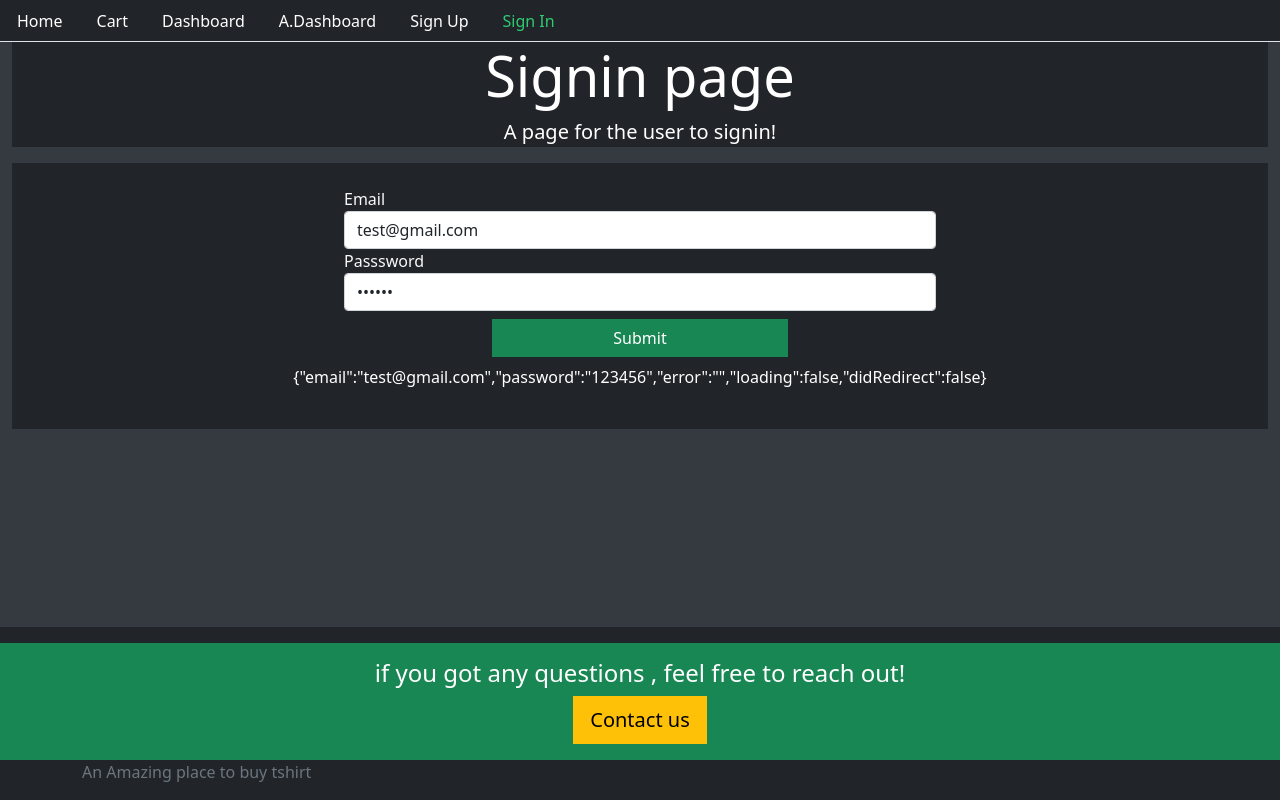
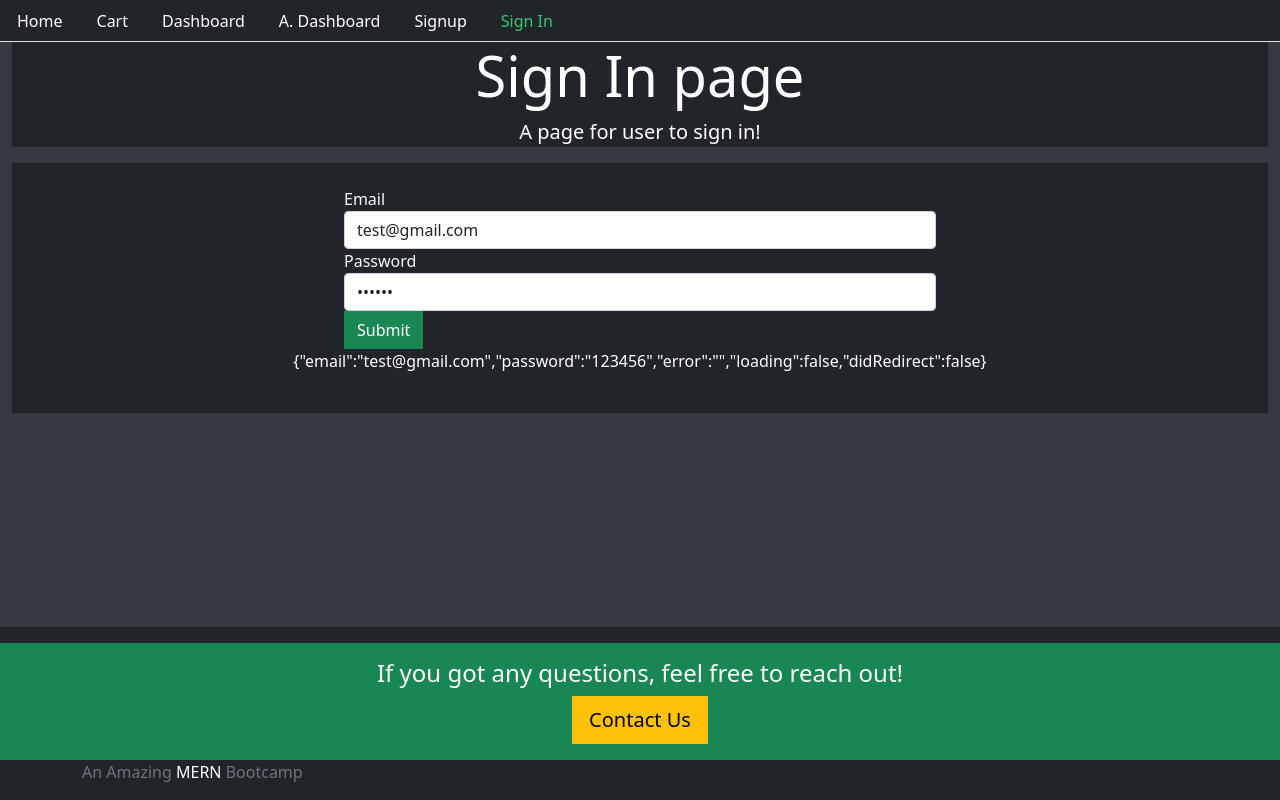
Before and after one commit to brindashree/MernTstore-frontend, a React (Create React App) app: page /signin in a window 1280 px wide. Built offline with nearby package versions, Linux system fonts and the light colour scheme.

Commit message:
signout working

```diff
--- a/src/Routes.js
+++ b/src/Routes.js
@@ -1,23 +1,19 @@
-import React from 'react'
-import { BrowserRouter, Switch, Route } from "react-router-dom"
+import React from "react";
+import { BrowserRouter, Switch, Route } from "react-router-dom";
 import Home from "./core/Home";
-import Signin from './user/Signin';
-import Signup from './user/Signup';
+import Signup from "./user/Signup";
+import Signin from "./user/Signin";
 
+const Routes = () => {
+  return (
+    <BrowserRouter>
+      <Switch>
+        <Route path="/" exact component={Home} />
+        <Route path="/signup" exact component={Signup} />
+        <Route path="/signin" exact component={Signin} />
+      </Switch>
+    </BrowserRouter>
+  );
+};
 
-
-const Routes =() =>{
-    return (
-        <BrowserRouter>
-            <Switch>
-                <Route path="/" exact component={Home} >
-                </Route>
-                <Route path="/signup" exact component={Signup} >
-                </Route>
-                <Route path="/signin" exact component={Signin} >
-                </Route>
-            </Switch>
-        </BrowserRouter>
-    );
-}
 export default Routes;
--- a/src/auth/helper/index.js
+++ b/src/auth/helper/index.js
@@ -13,7 +13,7 @@ export const signup = user => {
       return response.json();
     })
     .catch(err => console.log(err));
-}
+};
 
 export const signin = user => {
   return fetch(`${API}/signin`, {
@@ -28,36 +28,35 @@ export const signin = user => {
       return response.json();
     })
     .catch(err => console.log(err));
-}
+};
 
 export const authenticate = (data, next) => {
   if (typeof window !== "undefined") {
-        localStorage.setItem("jwt", JSON.stringify(data))
+    localStorage.setItem("jwt", JSON.stringify(data));
     next();
   }
-}
+};
 
 export const signout = next => {
   if (typeof window !== "undefined") {
-        localStorage.removeItem("jwt")
+    localStorage.removeItem("jwt");
     next();
 
     return fetch(`${API}/signout`, {
-            method:"GET"
+      method: "GET"
     })
       .then(response => console.log("signout success"))
-        .catch(err => console.log(err))
+      .catch(err => console.log(err));
   }
-}
+};
 
-export const isAuthenticated = () => {
-    if (typeof window !== "undefined") {
+export const isAutheticated = () => {
+  if (typeof window == "undefined") {
     return false;
   }
   if (localStorage.getItem("jwt")) {
     return JSON.parse(localStorage.getItem("jwt"));
-    }
-    else {
+  } else {
     return false;
   }
-}
+};
--- a/src/core/Base.js
+++ b/src/core/Base.js
@@ -1,16 +1,15 @@
-import React from 'react'
-import Menu from './Menu';
+import React from "react";
+import Menu from "./Menu";
 
 const Base = ({
-    title = "My title",
-    description = "My description",
+  title = "My Title",
+  description = "My desription",
   className = "bg-dark text-white p-4",
   children
- }) => {
-    return (
+}) => (
   <div>
-            <Menu/>
-            <div className="container-fluid ">
+    <Menu />
+    <div className="container-fluid">
       <div className="jumbotron bg-dark text-white text-center">
         <h2 className="display-4">{title}</h2>
         <p className="lead">{description}</p>
@@ -19,14 +18,16 @@ const Base = ({
     </div>
     <footer className="footer bg-dark mt-auto py-3">
       <div className="container-fluid bg-success text-white text-center py-3">
-                    <h4>if you got any questions , feel free to reach out!</h4>
-                    <button className="btn btn-warning btn-lg">Contact us</button>
+        <h4>If you got any questions, feel free to reach out!</h4>
+        <button className="btn btn-warning btn-lg">Contact Us</button>
       </div>
       <div className="container">
-                    <span className="text-muted">An Amazing place to buy tshirt</span>
+        <span className="text-muted">
+          An Amazing <span className="text-white">MERN</span> Bootcamp
+        </span>
       </div>
     </footer>
   </div>
-    )
-}
+);
+
 export default Base;
--- a/src/core/Menu.js
+++ b/src/core/Menu.js
@@ -1,21 +1,20 @@
-import React from 'react';
+import React from "react";
 import { Link, withRouter } from "react-router-dom";
-import { signout,isAuthenticated } from '../auth/helper';
+import { signout, isAutheticated } from "../auth/helper";
 
 const currentTab = (history, path) => {
   if (history.location.pathname === path) {
-        return{color:"#2ecc72"}
+    return { color: "#2ecc72" };
   } else {
-        return { color: "#FFFFFF" }
+    return { color: "#FFFFFF" };
   }
-}
+};
 
-const Menu = ({history}) =>  {
-    return (
+const Menu = ({ history }) => (
   <div>
     <ul className="nav nav-tabs bg-dark">
       <li className="nav-item">
-                    <Link style={ currentTab(history,"/")} className="nav-link" to="/">
+        <Link style={currentTab(history, "/")} className="nav-link" to="/">
           Home
         </Link>
       </li>
@@ -23,57 +22,63 @@ const Menu = ({history}) =>  {
         <Link
           style={currentTab(history, "/cart")}
           className="nav-link"
-                        to="/cart">
+          to="/cart"
+        >
           Cart
         </Link>
       </li>
       <li className="nav-item">
         <Link
           style={currentTab(history, "/user/dashboard")}
-                        className="nav-link" to="/user/dashboard">
+          className="nav-link"
+          to="/user/dashboard"
+        >
           Dashboard
         </Link>
       </li>
       <li className="nav-item">
         <Link
           style={currentTab(history, "/admin/dashboard")}
-                        className="nav-link" to="/admin/dashboard">
-                        A.Dashboard
+          className="nav-link"
+          to="/admin/dashboard"
+        >
+          A. Dashboard
         </Link>
       </li>
       <li className="nav-item">
         <Link
           style={currentTab(history, "/signup")}
-                        className="nav-link" to="/signup">
-                        Sign Up
+          className="nav-link"
+          to="/signup"
+        >
+          Signup
         </Link>
       </li>
       <li className="nav-item">
         <Link
           style={currentTab(history, "/signin")}
-                        className="nav-link" to="/signin">
+          className="nav-link"
+          to="/signin"
+        >
           Sign In
         </Link>
       </li>
-
-                {isAuthenticated() && (
+      {isAutheticated() && (
         <li className="nav-item">
           <span
             className="nav-link text-warning"
             onClick={() => {
               signout(() => {
                 history.push("/");
-                            })
+              });
             }}
           >
             Signout
           </span>
         </li>
       )}
-
     </ul>
   </div>
-    )
-}
+);
 
 export default withRouter(Menu);
--- a/src/user/Signin.js
+++ b/src/user/Signin.js
@@ -1,92 +1,82 @@
 import React, { useState } from "react";
 import Base from "../core/Base";
-import { Link, Redirect } from "react-router-dom";
-import { authenticate,isAuthenticated, signin} from "../auth/helper";
+import { Redirect } from "react-router-dom";
+
+import { signin, authenticate, isAutheticated } from "../auth/helper";
 
 const Signin = () => {
-
   const [values, setValues] = useState({
     email: "test@gmail.com",
     password: "123456",
     error: "",
     loading: false,
-        didRedirect:false
-    })
+    didRedirect: false
+  });
 
   const { email, password, error, loading, didRedirect } = values;
-
-    const { user } = isAuthenticated();
+  const { user } = isAutheticated();
 
   const handleChange = name => event => {
-        setValues({
-            ...values,
-            error: false,
-            [name]: event.target.value
-        });
-    }
+    setValues({ ...values, error: false, [name]: event.target.value });
+  };
 
   const onSubmit = event => {
     event.preventDefault();
-        setValues({
-            ...values,
-            error: false,
-            loading:true
-        })
+    setValues({ ...values, error: false, loading: true });
     signin({ email, password })
-            .then(
-                data => {
+      .then(data => {
         if (data.error) {
-                         setValues({
-            ...values,
-            error: data.error,
-            loading:false
-        })
-                    }
-                    else {
+          setValues({ ...values, error: data.error, loading: false });
+        } else {
           authenticate(data, () => {
             setValues({
               ...values,
-                                didRedirect:true
+              didRedirect: true
+            });
+          });
+        }
       })
-                        })
+      .catch(console.log("signin request failed"));
+  };
+
+  const performRedirect = () => {
+    //TODO: do a redirect here
+    if (didRedirect) {
+      if (user && user.role === 1) {
+        return <p>redirect to admin</p>;
+      } else {
+        return <p>redirect to user dashboard</p>;
       }
     }
-            )
-        .catch(console.log("signin request failed"))
-    }
-
-    const performRedirect = () => {
-        if (didRedirect) {
-            if (user && user.role === 1) {
-                return <p>redirect to admin</p>
-            } else {
-                return <p>redirect to user dashboard</p>
-            }
-        }
-        if (isAuthenticated()) {
+    if (isAutheticated()) {
       return <Redirect to="/" />;
     }
-    }
+  };
 
   const loadingMessage = () => {
     return (
       loading && (
         <div className="alert alert-info">
-                     <h2>Loading.....</h2>
+          <h2>Loading...</h2>
         </div>
       )
-         )
-    }
+    );
+  };
+
   const errorMessage = () => {
     return (
       <div className="row">
         <div className="col-md-6 offset-sm-3 text-left">
-                     <div className="alert alert-danger" style={{ display: error ? "" : "none" }}> {error} </div>
+          <div
+            className="alert alert-danger"
+            style={{ display: error ? "" : "none" }}
+          >
+            {error}
           </div>
         </div>
-
-         )
-    }
+      </div>
+    );
+  };
 
   const signInForm = () => {
     return (
@@ -94,29 +84,43 @@ const Signin = () => {
         <div className="col-md-6 offset-sm-3 text-left">
           <form>
             <div className="form-group">
+              <label className="text-light">Email</label>
+              <input
+                onChange={handleChange("email")}
+                value={email}
+                className="form-control"
+                type="email"
+              />
+            </div>
 
-                            <label className="text-light"> Email </label>
-                            <input type="text" value={email} onChange={handleChange("email")} className="form-control" />
-
-                            <label className="text-light"> Passsword </label>
-                            <input type="password" value={password}  onChange={handleChange("password")} className="form-control" />
-
+            <div className="form-group">
+              <label className="text-light">Password</label>
+              <input
+                onChange={handleChange("password")}
+                value={password}
+                className="form-control"
+                type="password"
+              />
             </div>
-                        <button onClick={onSubmit} className="btn btn-success d-grid gap-2 col-6 mx-auto my-2">Submit</button>
+            <button onClick={onSubmit} className="btn btn-success btn-block">
+              Submit
+            </button>
           </form>
         </div>
       </div>
-    )
-}
+    );
+  };
+
   return (
-        <Base title="Signin page" description="A page for the user to signin!">
+    <Base title="Sign In page" description="A page for user to sign in!">
       {loadingMessage()}
       {errorMessage()}
       {signInForm()}
       {performRedirect()}
+
       <p className="text-white text-center">{JSON.stringify(values)}</p>
     </Base>
-    )
-}
+  );
+};
 
-export default Signin
+export default Signin;
--- a/src/user/Signup.js
+++ b/src/user/Signup.js
@@ -4,7 +4,6 @@ import { Link } from "react-router-dom";
 import { signup } from "../auth/helper";
 
 const Signup = () => {
-
   const [values, setValues] = useState({
     name: "",
     email: "",
@@ -13,27 +12,19 @@ const Signup = () => {
     success: false
   });
 
-    const { name, email, password, error, success } = values
+  const { name, email, password, error, success } = values;
 
   const handleChange = name => event => {
-        setValues({
-            ...values,
-            error: false,
-            [name]: event.target.value
-        });
-    }
+    setValues({ ...values, error: false, [name]: event.target.value });
+  };
 
   const onSubmit = event => {
-        event.preventDefault()
-        setValues({
-            ...values,
-            error: false,
-
-        })
+    event.preventDefault();
+    setValues({ ...values, error: false });
     signup({ name, email, password })
       .then(data => {
         if (data.error) {
-                    setValues({ ...values, error: data.error, success: false })
+          setValues({ ...values, error: data.error, success: false });
         } else {
           setValues({
             ...values,
@@ -42,11 +33,11 @@ const Signup = () => {
             password: "",
             error: "",
             success: true
-                    })
+          });
         }
       })
       .catch(console.log("Error in signup"));
-    }
+  };
 
   const signUpForm = () => {
     return (
@@ -54,55 +45,81 @@ const Signup = () => {
         <div className="col-md-6 offset-sm-3 text-left">
           <form>
             <div className="form-group">
+              <label className="text-light">Name</label>
+              <input
+                className="form-control"
+                onChange={handleChange("name")}
+                type="text"
+                value={name}
+              />
+            </div>
+            <div className="form-group">
+              <label className="text-light">Email</label>
+              <input
+                className="form-control"
+                onChange={handleChange("email")}
+                type="email"
+                value={email}
+              />
+            </div>
 
-                            <label className="text-light"> Name </label>
-                            <input className="form-control" type="text"  value={name} onChange={handleChange("name")} />
-
-                            <label className="text-light"> Email  </label>
-                            <input type="text" value={email} className="form-control" onChange={handleChange("email")} />
-
-                            <label className="text-light"> Password </label>
-                            <input type="password" value={password} onChange={ handleChange("password")} className="form-control"/>
+            <div className="form-group">
+              <label className="text-light">Password</label>
+              <input
+                onChange={handleChange("password")}
+                className="form-control"
+                type="password"
+                value={password}
+              />
             </div>
-                        <button onClick={onSubmit} className="btn btn-success d-grid gap-2 col-6 mx-auto my-2">Submit</button>
+            <button onClick={onSubmit} className="btn btn-success btn-block">
+              Submit
+            </button>
           </form>
         </div>
       </div>
-    )
-}
+    );
+  };
 
   const successMessage = () => {
     return (
       <div className="row">
         <div className="col-md-6 offset-sm-3 text-left">
-
-                    <div className="alert alert-success" style={{ display: success ? "" : "none" }}>
-                        New account was created successfully.Please
-                        <Link to="/signin">Login here</Link>
+          <div
+            className="alert alert-success"
+            style={{ display: success ? "" : "none" }}
+          >
+            New account was created successfully. Please
+            <Link to="/signin">Login Here</Link>
           </div>
         </div>
       </div>
-                    )
-    }
+    );
+  };
+
   const errorMessage = () => {
     return (
       <div className="row">
         <div className="col-md-6 offset-sm-3 text-left">
-                     <div className="alert alert-danger" style={{ display: error ? "" : "none" }}> {error} </div>
+          <div
+            className="alert alert-danger"
+            style={{ display: error ? "" : "none" }}
+          >
+            {error}
           </div>
         </div>
-
-         )
-    }
-
+      </div>
+    );
+  };
 
   return (
-        <Base title="Signup page" description="A page for the user to signup!">
+    <Base title="Sign up page" description="A page for user to sign up!">
       {successMessage()}
       {errorMessage()}
       {signUpForm()}
-            <p className="text-white text-center">{ JSON.stringify(values)}</p>
+      <p className="text-white text-center">{JSON.stringify(values)}</p>
     </Base>
-    )
-}
+  );
+};
+
 export default Signup;
```
Also changed, not shown: src/core/Home.js (+8 -8 lines). Lines whose indentation alone changed are shown as unchanged.
